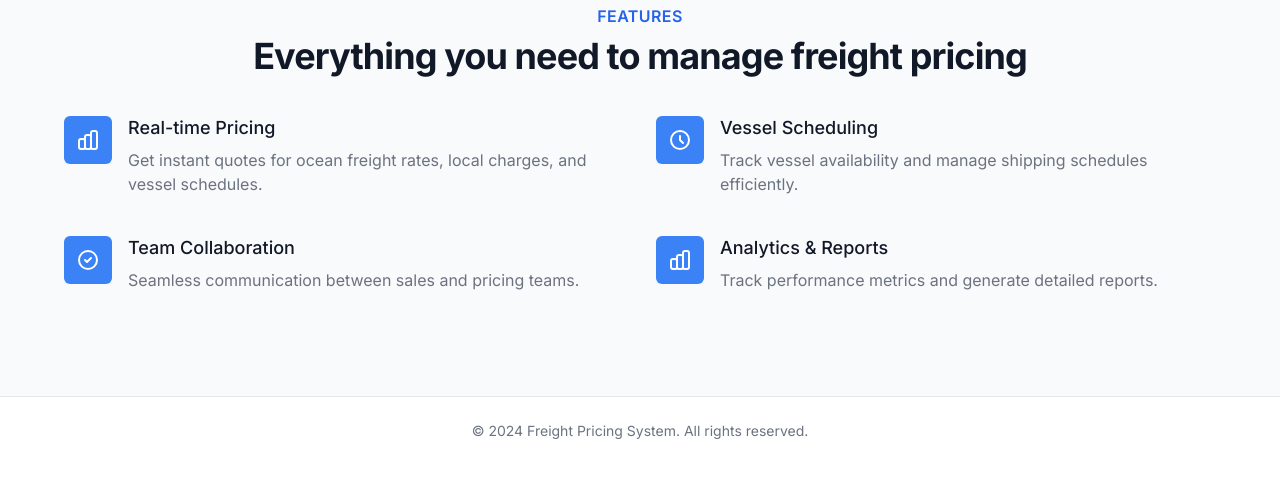
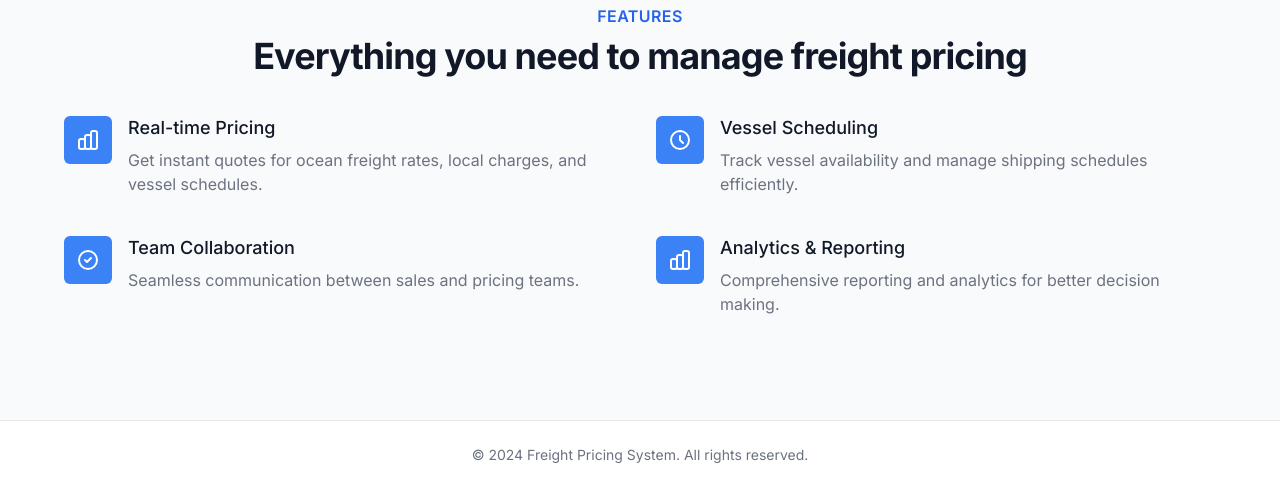
Before and after one commit to rohit033/fright_tool_latest, a Flask app: page / in a window 1280 px wide. Shown: the part 690-1179 px from the top of the page. Before the commit the page ends 1129 px from the top, so only its background shows below. Run offline with Flask 3, Linux system fonts and the light colour scheme; some libraries are stand-ins or nearby versions.

Commit message:
Update template files to use correct blueprint endpoint names

```diff
--- a/templates/base.html
+++ b/templates/base.html
@@ -18,14 +18,14 @@
             <div class="flex justify-between h-16">
                 <div class="flex">
                     <div class="flex-shrink-0 flex items-center">
-                        <a href="{{ url_for('home') }}" class="text-xl font-bold text-blue-600">FreightPricing</a>
+                        <a href="{{ url_for('main.home') }}" class="text-xl font-bold text-blue-600">FreightPricing</a>
                     </div>
                     {% if current_user.is_authenticated %}
                     <div class="hidden sm:ml-6 sm:flex sm:space-x-8">
-                        <a href="{{ url_for('dashboard') }}" class="border-transparent text-gray-500 hover:border-gray-300 hover:text-gray-700 inline-flex items-center px-1 pt-1 border-b-2 text-sm font-medium">
+                        <a href="{{ url_for('main.dashboard') }}" class="border-transparent text-gray-500 hover:border-gray-300 hover:text-gray-700 inline-flex items-center px-1 pt-1 border-b-2 text-sm font-medium">
                             Dashboard
                         </a>
-                        <a href="{{ url_for('logout') }}" class="border-transparent text-gray-500 hover:border-gray-300 hover:text-gray-700 inline-flex items-center px-1 pt-1 border-b-2 text-sm font-medium">
+                        <a href="{{ url_for('main.logout') }}" class="border-transparent text-gray-500 hover:border-gray-300 hover:text-gray-700 inline-flex items-center px-1 pt-1 border-b-2 text-sm font-medium">
                             Logout
                         </a>
                     </div>
--- a/templates/forgot_password.html
+++ b/templates/forgot_password.html
@@ -9,12 +9,12 @@
             </h2>
             <p class="mt-2 text-center text-sm text-gray-600">
                 Or
-                <a href="{{ url_for('login') }}" class="font-medium text-blue-600 hover:text-blue-500">
+                <a href="{{ url_for('main.login') }}" class="font-medium text-blue-600 hover:text-blue-500">
                     sign in to your account
                 </a>
             </p>
         </div>
-        <form class="mt-8 space-y-6" action="{{ url_for('forgot_password') }}" method="POST">
+        <form class="mt-8 space-y-6" action="{{ url_for('main.forgot_password') }}" method="POST">
             <div class="rounded-md shadow-sm -space-y-px">
                 <div>
                     <label for="email" class="sr-only">Email address</label>
--- a/templates/home.html
+++ b/templates/home.html
@@ -16,18 +16,18 @@
                     <div class="mt-5 sm:mt-8 sm:flex sm:justify-center lg:justify-start">
                         {% if current_user.is_authenticated %}
                             <div class="rounded-md shadow">
-                                <a href="{{ url_for('dashboard') }}" class="w-full flex items-center justify-center px-8 py-3 border border-transparent text-base font-medium rounded-md text-white bg-blue-600 hover:bg-blue-700 md:py-4 md:text-lg md:px-10">
+                                <a href="{{ url_for('main.dashboard') }}" class="w-full flex items-center justify-center px-8 py-3 border border-transparent text-base font-medium rounded-md text-white bg-blue-600 hover:bg-blue-700 md:py-4 md:text-lg md:px-10">
                                     Go to Dashboard
                                 </a>
                             </div>
                         {% else %}
                             <div class="rounded-md shadow">
-                                <a href="{{ url_for('login') }}" class="w-full flex items-center justify-center px-8 py-3 border border-transparent text-base font-medium rounded-md text-white bg-blue-600 hover:bg-blue-700 md:py-4 md:text-lg md:px-10">
+                                <a href="{{ url_for('main.login') }}" class="w-full flex items-center justify-center px-8 py-3 border border-transparent text-base font-medium rounded-md text-white bg-blue-600 hover:bg-blue-700 md:py-4 md:text-lg md:px-10">
                                     Login
                                 </a>
                             </div>
                             <div class="mt-3 sm:mt-0 sm:ml-3">
-                                <a href="{{ url_for('signup') }}" class="w-full flex items-center justify-center px-8 py-3 border border-transparent text-base font-medium rounded-md text-blue-700 bg-blue-100 hover:bg-blue-200 md:py-4 md:text-lg md:px-10">
+                                <a href="{{ url_for('main.signup') }}" class="w-full flex items-center justify-center px-8 py-3 border border-transparent text-base font-medium rounded-md text-blue-700 bg-blue-100 hover:bg-blue-200 md:py-4 md:text-lg md:px-10">
                                     Sign Up
                                 </a>
                             </div>
@@ -99,9 +99,9 @@
                         </svg>
                     </div>
                     <div class="ml-16">
-                        <h3 class="text-lg leading-6 font-medium text-gray-900">Analytics & Reports</h3>
+                        <h3 class="text-lg leading-6 font-medium text-gray-900">Analytics & Reporting</h3>
                         <p class="mt-2 text-base text-gray-500">
-                            Track performance metrics and generate detailed reports.
+                            Comprehensive reporting and analytics for better decision making.
                         </p>
                     </div>
                 </div>
--- a/templates/login.html
+++ b/templates/login.html
@@ -9,12 +9,12 @@
             </h2>
             <p class="mt-2 text-center text-sm text-gray-600">
                 Or
-                <a href="{{ url_for('signup') }}" class="font-medium text-blue-600 hover:text-blue-500">
+                <a href="{{ url_for('main.signup') }}" class="font-medium text-blue-600 hover:text-blue-500">
                     create a new account
                 </a>
             </p>
         </div>
-        <form class="mt-8 space-y-6" action="{{ url_for('login') }}" method="POST">
+        <form class="mt-8 space-y-6" action="{{ url_for('main.login') }}" method="POST">
             <div class="rounded-md shadow-sm -space-y-px">
                 <div>
                     <label for="username" class="sr-only">Username</label>
@@ -28,7 +28,7 @@
 
             <div class="flex items-center justify-between">
                 <div class="text-sm">
-                    <a href="{{ url_for('forgot_password') }}" class="font-medium text-blue-600 hover:text-blue-500">
+                    <a href="{{ url_for('main.forgot_password') }}" class="font-medium text-blue-600 hover:text-blue-500">
                         Forgot your password?
                     </a>
                 </div>
--- a/templates/messages.html
+++ b/templates/messages.html
@@ -13,7 +13,7 @@
 
             <!-- Message Form -->
             <div class="px-4 py-5 sm:p-6">
-                <form action="{{ url_for('send_message') }}" method="POST" class="space-y-4">
+                <form action="{{ url_for('main.send_message') }}" method="POST" class="space-y-4">
                     <div>
                         <label for="receiver_id" class="block text-sm font-medium text-gray-700">Send to</label>
                         <select id="receiver_id" name="receiver_id" required class="mt-1 block w-full pl-3 pr-10 py-2 text-base border-gray-300 focus:outline-none focus:ring-blue-500 focus:border-blue-500 sm:text-sm rounded-md">
@@ -51,7 +51,7 @@
                                             <p class="text-sm text-gray-500">{{ message.created_at.strftime('%Y-%m-%d %H:%M') }}</p>
                                         </div>
                                         {% if not message.is_read %}
-                                        <a href="{{ url_for('mark_message_read', message_id=message.id) }}" class="text-sm text-blue-600 hover:text-blue-500">
+                                        <a href="{{ url_for('main.mark_message_read', message_id=message.id) }}" class="text-sm text-blue-600 hover:text-blue-500">
                                             Mark as read
                                         </a>
                                         {% endif %}
--- a/templates/new_request.html
+++ b/templates/new_request.html
@@ -9,7 +9,7 @@
     <div class="max-w-7xl mx-auto px-4 sm:px-6 md:px-8">
         <div class="py-4">
             <div class="bg-white shadow overflow-hidden sm:rounded-lg">
-                <form method="POST" class="space-y-6 divide-y divide-gray-200">
+                <form method="POST" action="{{ url_for('main.new_request') }}" class="space-y-6 divide-y divide-gray-200">
                     <div class="px-4 py-5 sm:p-6">
                         <div class="grid grid-cols-1 gap-y-6 gap-x-4 sm:grid-cols-6">
                             <div class="sm:col-span-3">
--- a/templates/reset_password.html
+++ b/templates/reset_password.html
@@ -9,12 +9,12 @@
             </h2>
             <p class="mt-2 text-center text-sm text-gray-600">
                 Or
-                <a href="{{ url_for('login') }}" class="font-medium text-blue-600 hover:text-blue-500">
+                <a href="{{ url_for('main.login') }}" class="font-medium text-blue-600 hover:text-blue-500">
                     sign in to your account
                 </a>
             </p>
         </div>
-        <form class="mt-8 space-y-6" action="{{ url_for('reset_password', token=token) }}" method="POST">
+        <form class="mt-8 space-y-6" action="{{ url_for('main.reset_password', token=token) }}" method="POST">
             <div class="rounded-md shadow-sm -space-y-px">
                 <div>
                     <label for="password" class="sr-only">New Password</label>
--- a/templates/signup.html
+++ b/templates/signup.html
@@ -9,12 +9,12 @@
             </h2>
             <p class="mt-2 text-center text-sm text-gray-600">
                 Or
-                <a href="{{ url_for('login') }}" class="font-medium text-blue-600 hover:text-blue-500">
+                <a href="{{ url_for('main.login') }}" class="font-medium text-blue-600 hover:text-blue-500">
                     sign in to your account
                 </a>
             </p>
         </div>
-        <form class="mt-8 space-y-6" action="{{ url_for('signup') }}" method="POST">
+        <form class="mt-8 space-y-6" action="{{ url_for('main.signup') }}" method="POST">
             <div class="rounded-md shadow-sm -space-y-px">
                 <div>
                     <label for="username" class="sr-only">Username</label>
```
Also changed, not shown: templates/dashboard.html (+4 -4 lines), templates/view_request.html (+4 -4 lines).
